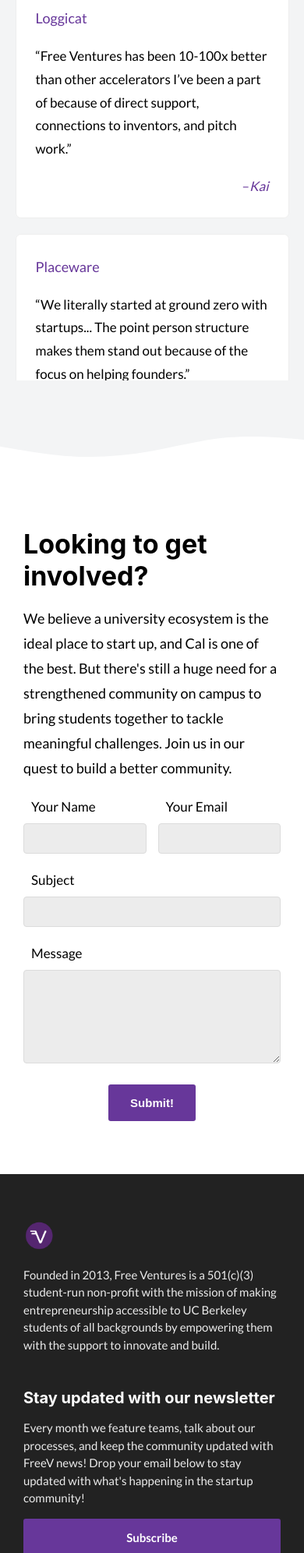
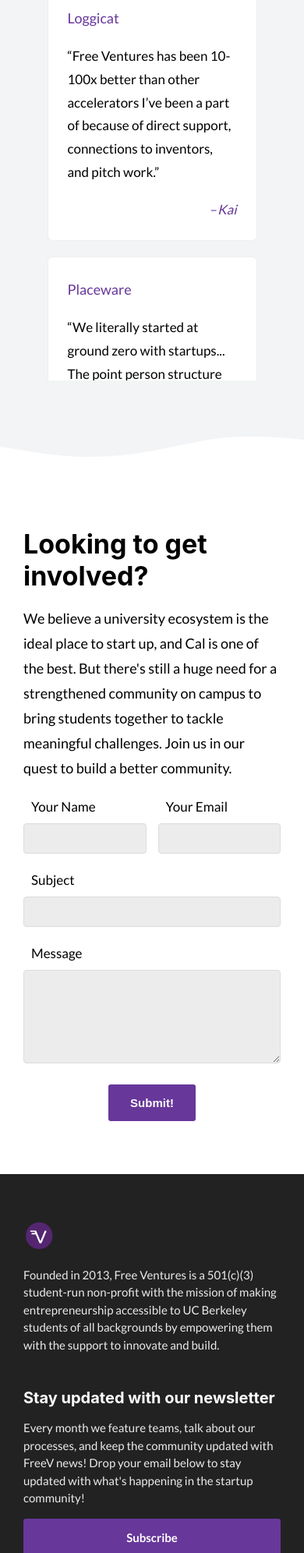
Before and after one commit to Free-Ventures-Cal/website, a React (Create React App) app: page / in a window 390 px wide. Shown: the part 6402-8394 px from the top of the page at 78% size. Built offline with nearby package versions, Linux system fonts and the light colour scheme.

Commit message:
[feat] improve testimonials layout on tablet sized devices

```diff
--- a/src/Components/Home.js
+++ b/src/Components/Home.js
@@ -391,18 +391,18 @@ function Home() {
                             </section>
                         </div>
                         <div className="testimonials">
-                            <div className="mobile-testimonials-col">
-                                <div className="mobile-testimonials-col">
+                            <div>
+                                <div>
                                     {testimonials.slice(0, testimonials.length / 3)}
                                 </div>
                             </div>
-                            <div className="mobile-testimonials-col">
-                                <div className="mobile-testimonials-col">
+                            <div>
+                                <div>
                                     {testimonials.slice(2 * testimonials.length / 3, testimonials.length)}
                                 </div>
                             </div>
-                            <div className="mobile-testimonials-col">
-                                <div className="mobile-testimonials-col">
+                            <div>
+                                <div>
                                     {testimonials.slice(testimonials.length / 3, 2 * testimonials.length / 3)}
                                 </div>
                             </div>
--- a/src/styles/Home.css
+++ b/src/styles/Home.css
@@ -771,14 +771,13 @@ figure.testimonial-card figcaption {
   .testimonials {
     display: flex;
     flex-flow: column nowrap;
-    width: 100%;
+    width: 269px;
     height: 60vh;
     overflow-y: scroll;
   }
 
-  /* MOBILE TESTIMONIAL CARDS */
-  .testimonial-card-wrapper {
-
+  .testimonial-card-wrapper:last-child {
+    margin-bottom: 10px;
   }
 }
 
```
